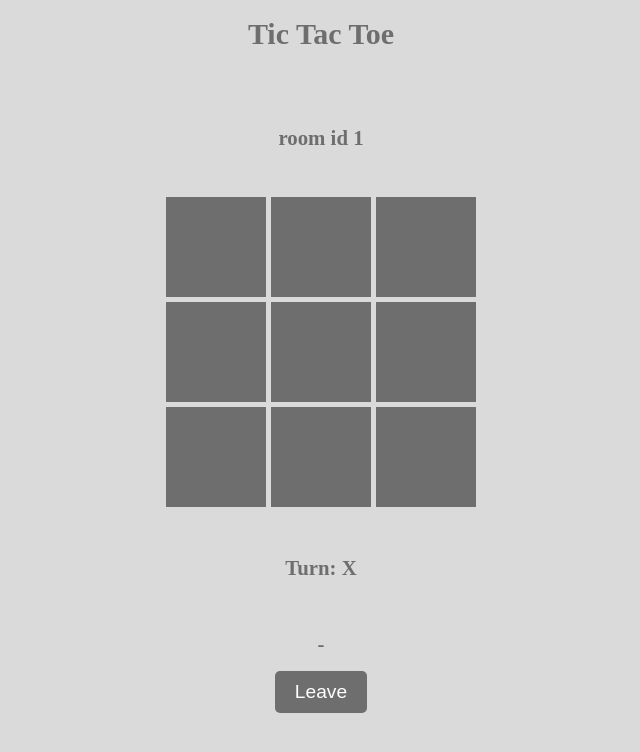
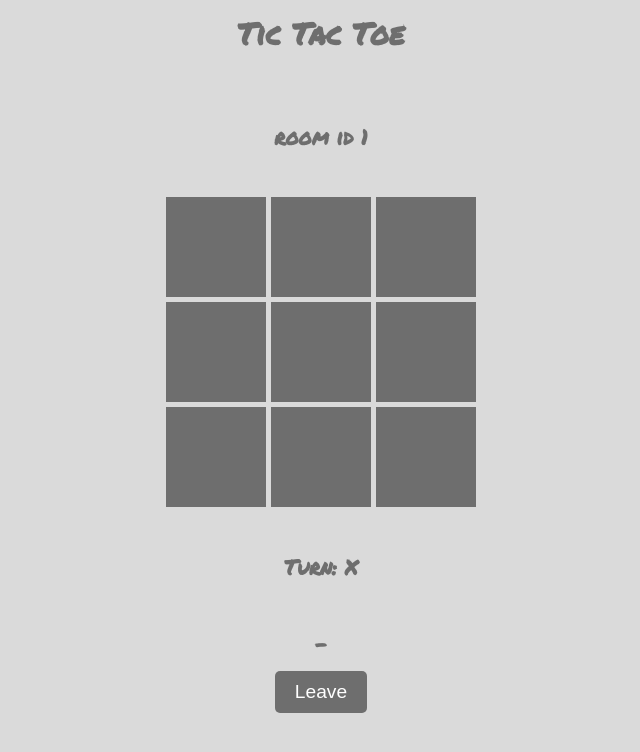
Before and after one commit to irlknn/ticTacToe, a Vue app in the folder frontend/: page /game/1 in a window 1280 px wide. Shown: the top 752 px of the page, without its empty margins (319-959 px from the left). Built offline with nearby package versions, Linux system fonts and the light colour scheme; no server answers.

Commit message:
refactor: update font styles and improve HTML structure in frontend components

```diff
--- a/frontend/index.html
+++ b/frontend/index.html
@@ -1,13 +1,23 @@
 <!DOCTYPE html>
 <html lang="">
+
 <head>
+  <link href="https://fonts.googleapis.com/css2?family=Permanent+Marker&display=swap" rel="stylesheet">
+  <link rel="preconnect" href="https://fonts.googleapis.com">
+  <link rel="preconnect" href="https://fonts.gstatic.com" crossorigin>
+  <link
+    href="https://fonts.googleapis.com/css2?family=Inconsolata:wdth,wght@50..200,200..900&family=Rock+Salt&display=swap"
+    rel="stylesheet">
+
   <meta charset="UTF-8">
   <link rel="icon" href="/favicon.ico">
   <meta name="viewport" content="width=device-width, initial-scale=1.0">
   <title>tic tac toe</title>
 </head>
+
 <body>
   <div id="app"></div>
   <script type="module" src="/src/main.js"></script>
 </body>
+
 </html>
--- a/frontend/package.json
+++ b/frontend/package.json
@@ -7,7 +7,7 @@
     "node": "^20.19.0 || >=22.12.0"
   },
   "scripts": {
-    "dev": "vite",
+    "dev": "vite --host",
     "build": "vite build",
     "preview": "vite preview",
     "lint": "eslint . --fix",
--- a/frontend/src/App.vue
+++ b/frontend/src/App.vue
@@ -2,6 +2,8 @@
 import { RouterLink, RouterView } from 'vue-router'
 import GameContainer from './components/GameBoard.vue'
 import Menu from './views/MenuView.vue'
+console.log("Backend URL:", import.meta.env.VITE_BACKEND_URL);
+
 </script>
 
 <template>
@@ -15,7 +17,7 @@ import Menu from './views/MenuView.vue'
 h1 {
   position: fixed;
   top: 10px;
-  font-family: 'Permanent Marker', cursive;
+  font-family: 'Permanent Marker', 'Rock Salt', 'Arial', cursive;
   font-weight: 700;
 }
 .app {
@@ -26,6 +28,6 @@ h1 {
   height: 100vh;
 
   text-align: center;
-  font-family: 'Permanent Marker', cursive;
+  font-family: 'Permanent Marker', 'Rock Salt', 'Arial', cursive;
 }
 </style>
--- a/frontend/src/components/GameBoard.vue
+++ b/frontend/src/components/GameBoard.vue
@@ -129,7 +129,7 @@ export default {
 
 <style>
 .text {
-  font-family: 'Permanent Marker', cursive;
+  font-family: 'Permanent Marker', 'Rock Salt', 'Arial', cursive;
   font-weight: bold;
   font-size: 1.3rem;
   margin: 10px 0;
--- a/frontend/src/components/Join.vue
+++ b/frontend/src/components/Join.vue
@@ -96,7 +96,7 @@ function joinRoom(roomId) {
 
 <style>
 .text {
-  font-family: 'Permanent Marker', cursive;
+  font-family: 'Permanent Marker', 'Rock Salt', 'Arial', cursive;
   font-weight: bold;
   font-size: 1.3rem;
   margin: 10px 0;
```
Lines whose indentation alone changed are shown as unchanged.
